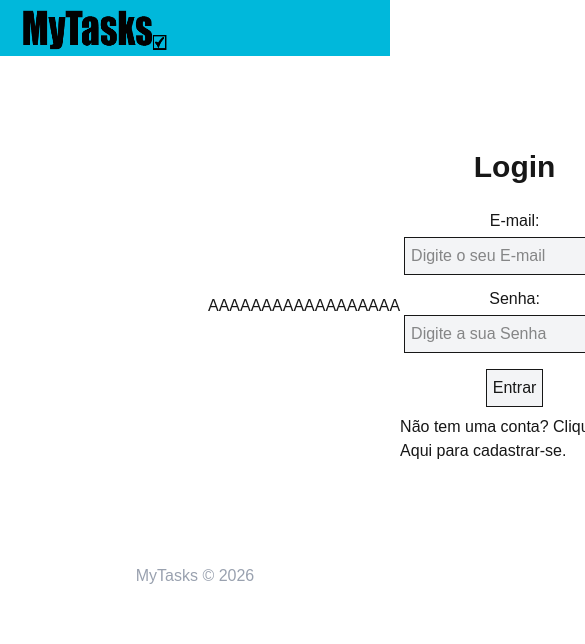
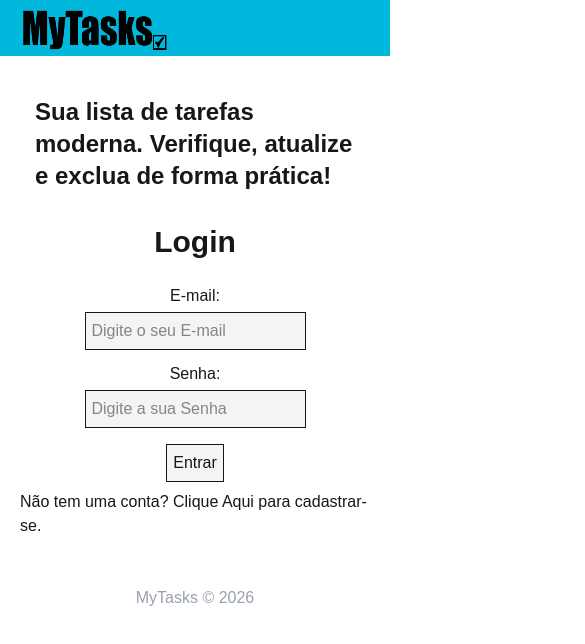
Before and after one commit to Neto-M/MyTasks, a Next.js app in the folder frontend/: page / in a window 390 px wide. Shown: the top 644 px of the page, 585 px wide, since content can reach past the window. Built offline with nearby package versions, Linux system fonts and the light colour scheme.

Commit message:
att da responsividade

```diff
--- a/frontend/src/app/page.js
+++ b/frontend/src/app/page.js
@@ -27,9 +27,9 @@ export default function Homepage() {
 
     return(
         <div>
-            <section className="flex h-125 justify-between items-center">
-                <p className="ml-52">AAAAAAAAAAAAAAAAAA</p>
-                <form onSubmit={handleSubmit} className="flex flex-col items-center mr-52">
+            <section className="flex min-h-125 flex-col items-center justify-center gap-8 px-5 py-10 lg:flex-row lg:gap-16">
+                <p className="w-full max-w-xs text-2xl font-bold">Sua lista de tarefas moderna. Verifique, atualize e exclua de forma prática!</p>
+                <form onSubmit={handleSubmit} className="flex w-full max-w-sm flex-col items-center">
                     <h1 className="text-3xl font-bold mb-5">Login</h1>
                     <Input
                         text= 'E-mail: '
```
